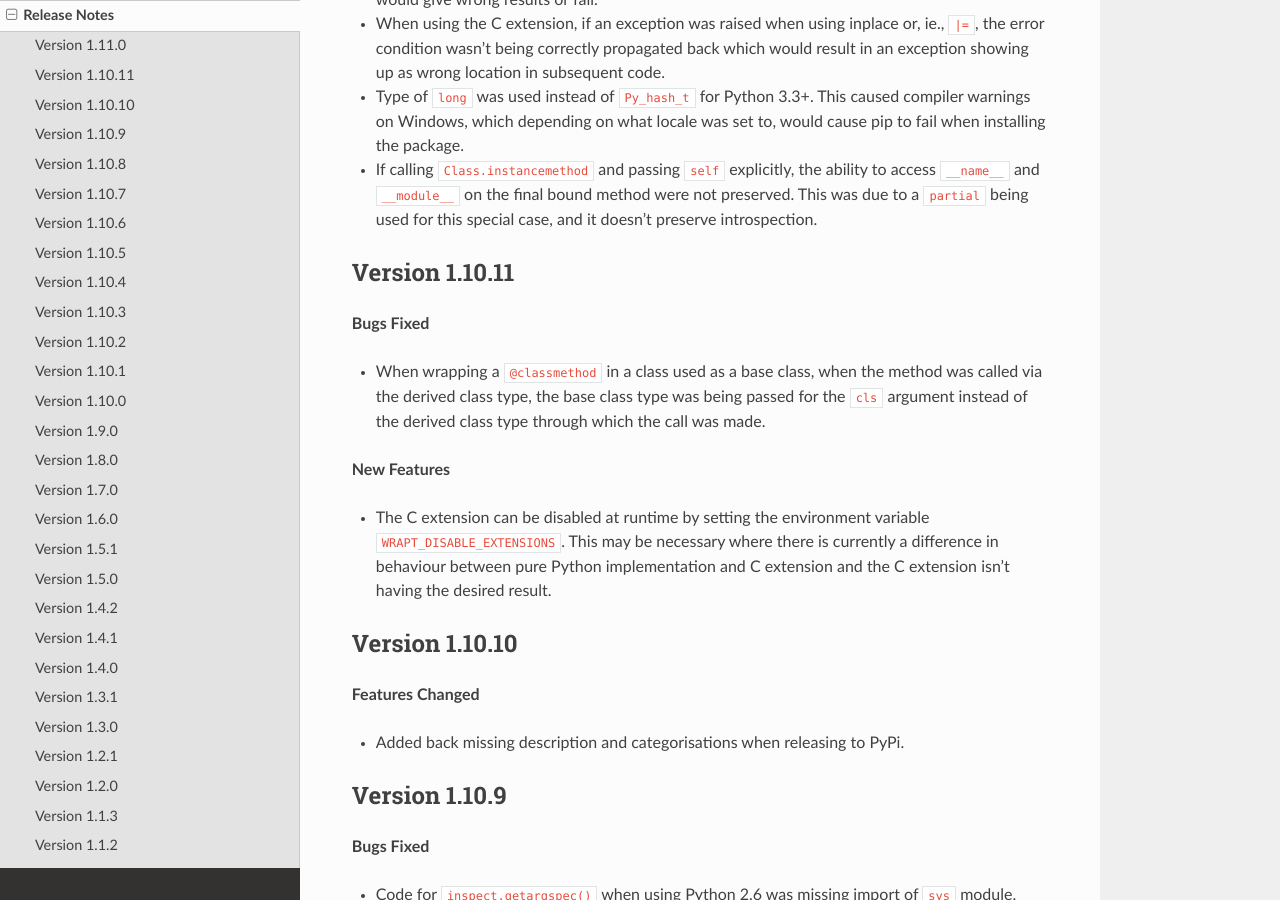
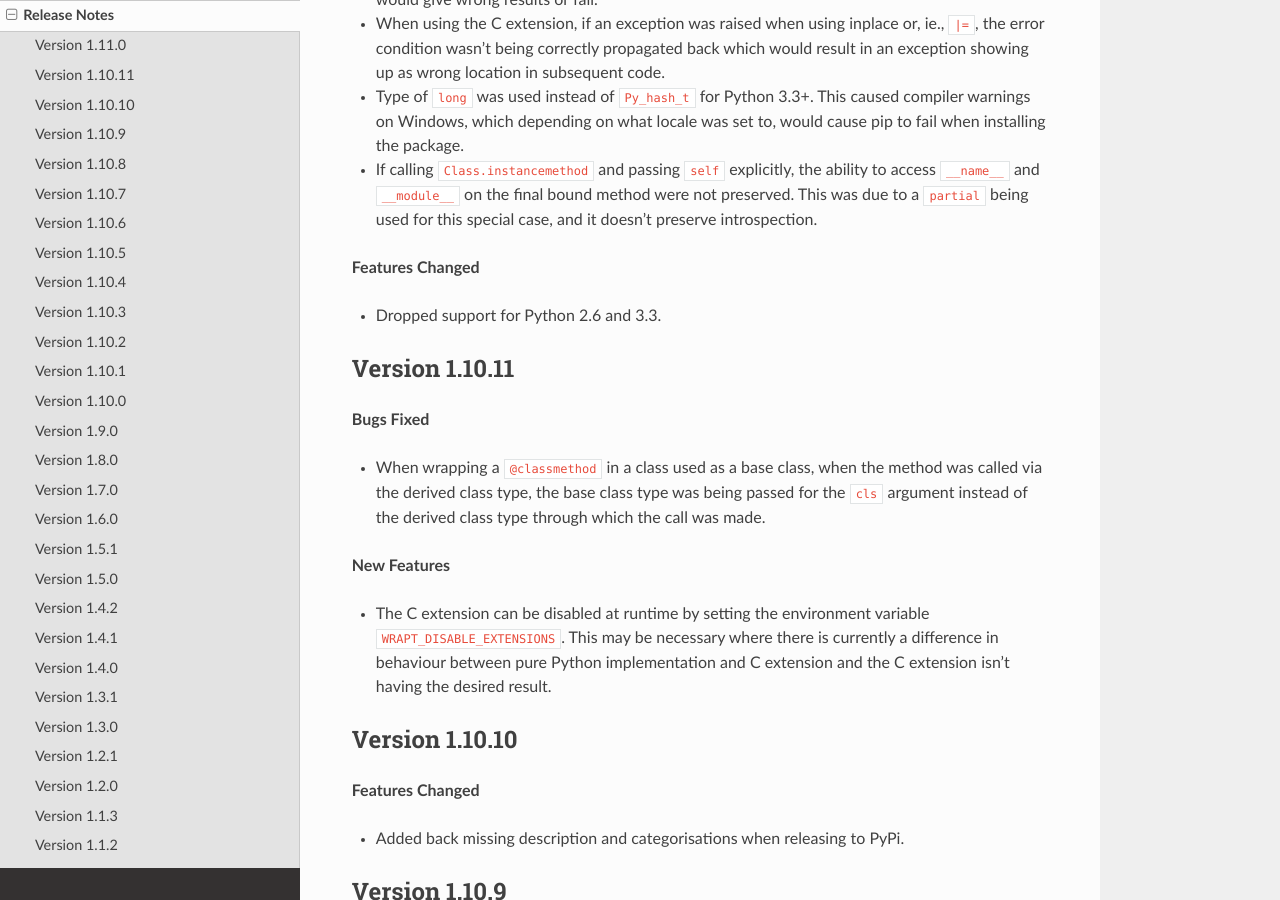
Before and after one commit to GrahamDumpleton/wrapt, a Sphinx documentation site: the page built from docs/changes.rst, in a window 1280 px wide and 900 px high, scrolled down 493 px. Built offline with Sphinx 7.4.7 and the Read the Docs theme 2.0.0, drawn with Linux system fonts in a browser that asks for light colours.

Commit message:
Add warning about dropping support for Python 2.6 and 3.3.

```diff
--- a/docs/changes.rst
+++ b/docs/changes.rst
@@ -34,6 +34,10 @@ Version 1.11.0
   ability to access ``__name__`` and ``__module__`` on the final bound
   method were not preserved. This was due to a ``partial`` being used for
   this special case, and it doesn't preserve introspection.
+
+**Features Changed**
+
+* Dropped support for Python 2.6 and 3.3.
 
 Version 1.10.11
 ---------------
```
